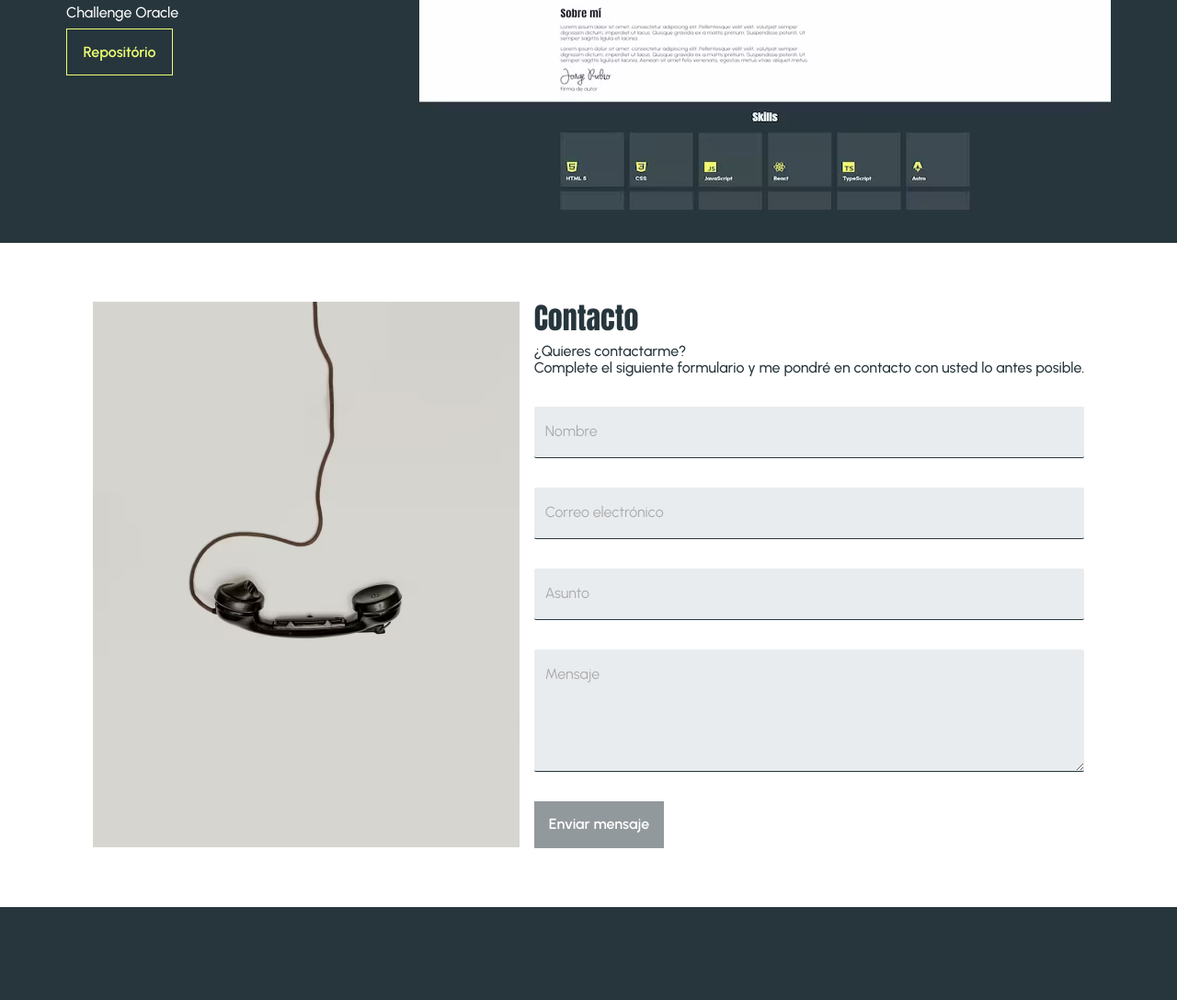
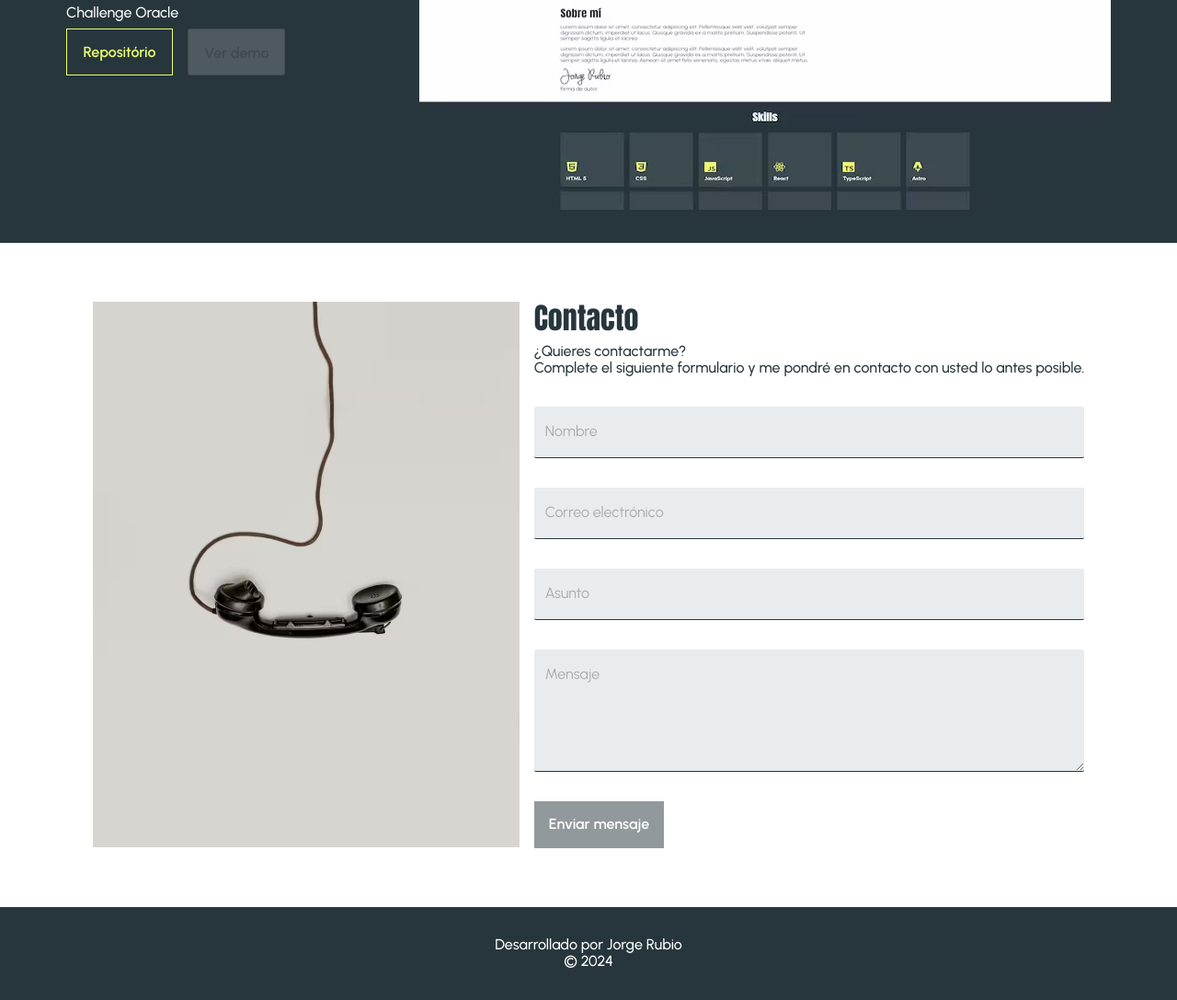
Before and after one commit to neolinkDev/challenge-portafolio, a website with bundled scripts: page index.html in a window 1280 px wide. Shown: the part 2913-4000 px from the top of the page at 92% size. Before the commit the page ends 3899 px from the top, so only its background shows below. Built offline with nearby package versions, Linux system fonts and the light colour scheme.

Commit message:
Add footer css & js

```diff
--- a/index.html
+++ b/index.html
@@ -302,7 +302,7 @@
 
               <div class="btn__content">
                 <a href="https://github.com/neolinkDev/challenge-portafolio" class="btn btn--repo" target="_blank" rel="noopener">Repositório</a>
-                <a href="#" class="btn btn--demo hidden" target="_blank" rel="noopener">Ver demo</a>
+                <button href="#" class="btn" disabled>Ver demo</>
               </div>
             </div>
           </div>
@@ -364,7 +364,17 @@
     </main>
     <!-- fin main -->
 
+    <!-- footer -->
+    <footer class="footer padding-section-2" role="contentinfo">
+
+      <p class="footer__by">Desarrollado por Jorge Rubio</p>
+      <p class="footer__copy">
+        &copy; <span id="year"></span>
+      </p>
+
+    </footer>
+    <!-- fin footer -->
+
     <script type="module" src="src/js/main.js"></script>
-    <!-- <script type="module" src="src/js/form.js"></script> -->
   </body>
 </html>
--- a/src/js/form.js
+++ b/src/js/form.js
@@ -12,7 +12,6 @@
 // `$` Hace referencia a que es una variable del DOM
 const $form = document.getElementById('form');
 const $submitBtn = document.querySelector('.btn--submit');
-
 
 const $errorName = document.getElementById('error-name');
 const $errorMail = document.getElementById('error-mail');
--- a/src/js/main.js
+++ b/src/js/main.js
@@ -4,8 +4,10 @@
 
 import { showHideHamburgerMenu } from './hamburger-button.js';
 import { handleFormSubmit } from './form.js';
+import { yearFn } from './year.js';
 
 document.addEventListener('DOMContentLoaded', () => {
   showHideHamburgerMenu();
   handleFormSubmit();
+  yearFn();
 });
--- /dev/null
+++ b/src/js/year.js
@@ -0,0 +1,9 @@
+const $year = document.getElementById('year');
+const currentYear = new Date().getFullYear();
+
+/**
+ * Muestra el año actual
+ */
+export const yearFn = () => {
+  $year.textContent = currentYear
+}
--- /dev/null
+++ b/src/styles/footer.css
@@ -0,0 +1,8 @@
+
+
+.footer p {
+  font-size: 1.6rem;
+  font-weight: 500;
+  color: var(--white-color);
+  text-align: center;
+}
--- a/src/styles/main.css
+++ b/src/styles/main.css
@@ -7,3 +7,4 @@
 @import 'formacion/formacion-section.css';
 @import 'projects/projects-section.css';
 @import 'contact/contact-section.css';
+@import 'footer.css';
--- a/src/styles/projects/projects-section.css
+++ b/src/styles/projects/projects-section.css
@@ -157,3 +157,8 @@
     width: 105px;
   }
 }
+
+.btn__content button:disabled {
+  cursor: not-allowed;
+  opacity: 0.5;
+}
```
